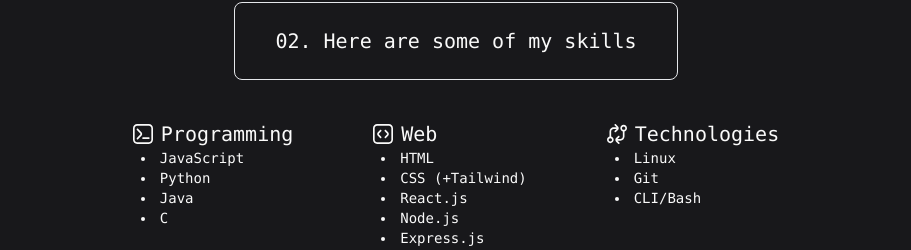
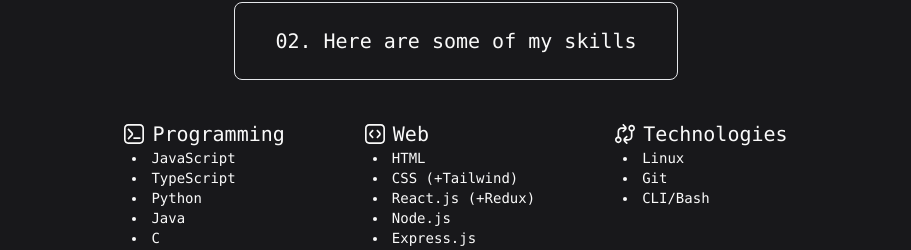
Before and after one commit to ddannyll/horizon, a React (Vite) app: page / in a window 1280 px wide. Shown: the part 1905-2155 px from the top of the page, without its empty margins (184-1095 px from the left). Built offline with nearby package versions, Linux system fonts and the light colour scheme.

Commit message:
update skills/resume

```diff
--- a/src/components/Skills.jsx
+++ b/src/components/Skills.jsx
@@ -48,6 +48,7 @@
                     </h2>
                     <ul className="list-disc list-inside pl-2">
                         <li>JavaScript</li>
+	    		<li>TypeScript</li>
                         <li>Python</li>
                         <li>Java</li>
                         <li>C</li>
@@ -61,7 +62,7 @@
                     <ul className="list-disc list-inside pl-2">
                         <li>HTML</li>
                         <li>CSS (+Tailwind)</li>
-                        <li>React.js</li>
+                        <li>React.js (+Redux)</li>
                         <li>Node.js</li>
                         <li>Express.js</li>
                         <li>Flask</li>
```
Also changed, not shown: 1 other file (tests, documents, lock files or other folders).
